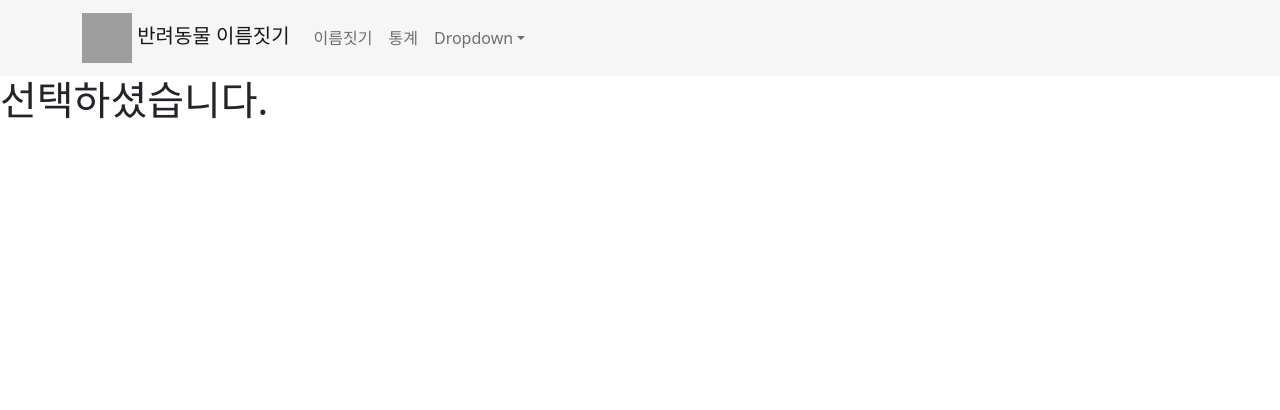
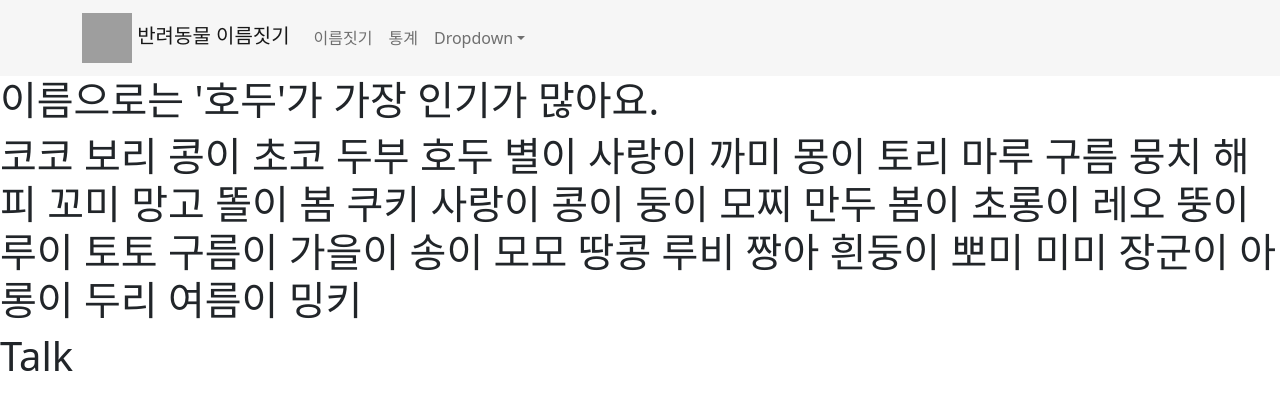
Before and after one commit to codenamenam/DogCatNaming, a React (Create React App) app in the folder home/: page / in a window 1280 px wide. Both pictures are taken after a click on the element 178 px from the left and 900 px from the top of the page. Shown: the top 410 px of the page. Built offline with nearby package versions, Linux system fonts and the light colour scheme; grey boxes are pictures that could not be loaded.

Commit message:
Design the components of result page by features. Working on search features.

```diff
--- a/home/src/component/Breed.js
+++ b/home/src/component/Breed.js
@@ -67,27 +67,30 @@ const dog = [
   ],
 ];
 
-var temp = [""];
+var type = [""];
 var styleType = styles.container;
+var typeSelect;
 
 function Breed(props) {
   if (props.type == 1) {
-    temp = cat;
+    type = cat;
+    typeSelect = "cat";
     styleType = styles.containerC;
   } else if (props.type == 2) {
-    temp = dog;
+    type = dog;
+    typeSelect = "dog";
   }
 
   const navigate = useNavigate();
 
   const clicked = (breed) => {
-    navigate("/result", { state: { breed: breed } });
+    navigate("/result", { state: { breed: breed, typeSelect: typeSelect } });
   };
 
   return (
     <>
       <div className={styleType}>
-        {temp.map((src) => (
+        {type.map((src) => (
           <>
             <div
               key={src}
--- a/home/src/component/Result.js
+++ b/home/src/component/Result.js
@@ -1,23 +1,26 @@
 /* eslint-disable */
 
 import { useLocation } from "react-router-dom";
+import ResultStat from "./Result/ResultStat";
+import Talk from "./Result/Talk";
 
 function Result() {
   const location = useLocation();
 
+  //직접 주소로 접속했을때
   if (location.state == null) {
     return <h1>Page not found.</h1>;
   }
 
   const breed = location.state.breed;
-  const element = (
+  const typeSelect = location.state.typeSelect;
+
+  return (
     <>
-      <div>
-        <h1>{breed} 선택하셨습니다.</h1>
-      </div>
+      <ResultStat breed={breed} typeSelect={typeSelect} />
+      <Talk typeSelect={typeSelect} />
     </>
   );
-  return element;
 }
 
 export default Result;
--- /dev/null
+++ b/home/src/component/Result/NameData.js
@@ -0,0 +1,11 @@
+const dogNames = [
+  "코코 보리 콩이 초코 두부 호두 별이 사랑이 까미 몽이 토리 마루 구름 뭉치 해피 꼬미 망고 똘이 봄 쿠키 사랑이 콩이 둥이 모찌 만두 봄이 초롱이 레오 뚱이 루이 토토 구름이 가을이 송이 모모 땅콩 루비 짱아 흰둥이 뽀미 미미 장군이 아롱이 두리 여름이 밍키",
+];
+
+const catNames = [
+  "코코 보리 모모 까미 하루 미미 모찌 나비 치즈 두부 구름이 누누 라떼 초코 까망이 천둥 번개 써니 기쁨이 해피 구찌 샤넬 미키 루피 몰랑 토리 헨리 조이",
+];
+
+const names = [dogNames, catNames];
+
+export default names;
--- /dev/null
+++ b/home/src/component/Result/ResultStat.js
@@ -0,0 +1,17 @@
+import ResultSummary from "./ResultSummary";
+import NameData from "./NameData";
+
+function ResultStat(props) {
+  const breed = props.breed;
+  const typeSelect = props.typeSelect;
+  const names = typeSelect == "cat" ? NameData[1] : NameData[0];
+
+  return (
+    <div>
+      <ResultSummary breed={breed} typeSelect={typeSelect} />
+      <h1>{names}</h1>
+    </div>
+  );
+}
+
+export default ResultStat;
--- /dev/null
+++ b/home/src/component/Result/ResultSummary.js
@@ -0,0 +1,15 @@
+function ResultSummary(props) {
+  const breed = props.breed;
+  const typeSelect = props.typeSelect;
+
+  const element = (
+    <div>
+      <h1>
+        {typeSelect} {breed} 이름으로는 '호두'가 가장 인기가 많아요.
+      </h1>
+    </div>
+  );
+  return element;
+}
+
+export default ResultSummary;
--- /dev/null
+++ b/home/src/component/Result/Search.js
@@ -0,0 +1 @@
+function Search() {}
--- /dev/null
+++ b/home/src/component/Result/Talk.js
@@ -0,0 +1,6 @@
+function Talk(props) {
+  const type = props.typeSelect;
+  return <h1>{type} Talk</h1>;
+}
+
+export default Talk;
```
